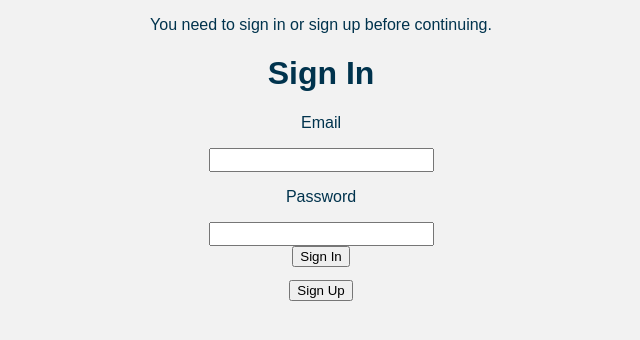
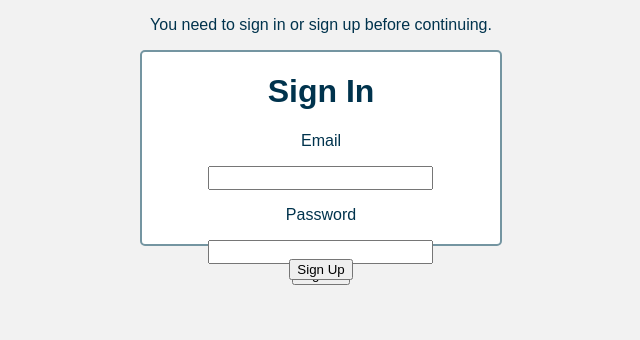
Before and after one commit to nikmanchan/chiisai-url, a React (Create React App) app: page / in a window 1280 px wide. Both pictures are taken after a click on the button "Sign In". Shown: the top 340 px of the page, without its empty margins (319-959 px from the left). Built offline with nearby package versions, Linux system fonts and the light colour scheme; no server answers.

Commit message:
add userForm class and loginForm id to form in Login

```diff
--- a/src/components/Login/Login.js
+++ b/src/components/Login/Login.js
@@ -45,7 +45,7 @@ class LoginPage extends Component {
                     You need to sign in or sign up before continuing.
                 </p>
 
-                <form onSubmit={this.login}>
+                <form onSubmit={this.login} className="userForm" id="loginForm">
                     <h1> Sign In</h1>
                     <p>Email</p>
                     <input
```
